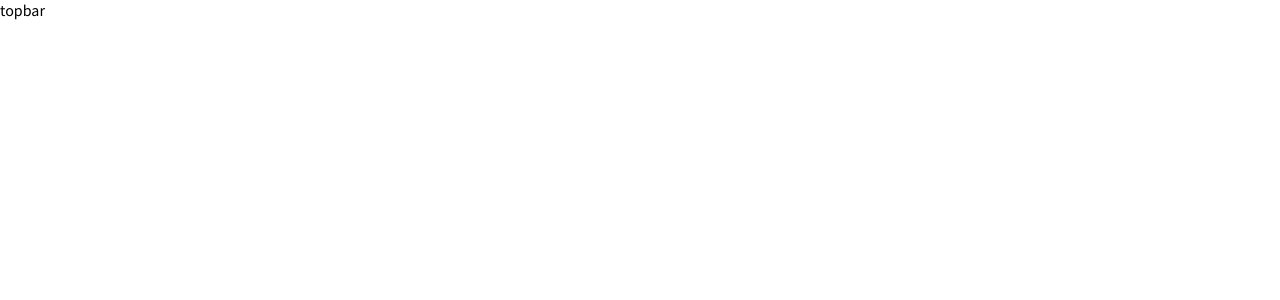
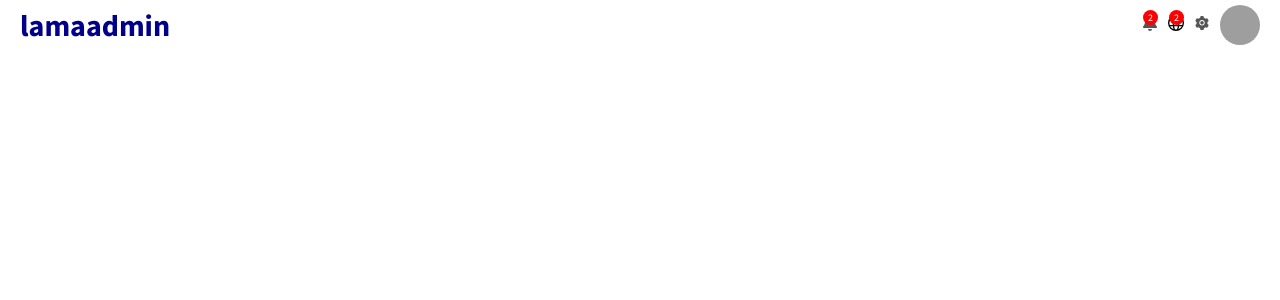
Before and after one commit to anamul01988/admin-dashboard, a React (Create React App) app: page / in a window 1280 px wide. Shown: the top 300 px of the page. Built offline with nearby package versions, Linux system fonts and the light colour scheme; grey boxes are pictures that could not be loaded.

Commit message:
topbar added

```diff
--- a/package.json
+++ b/package.json
@@ -10,6 +10,7 @@
     "@testing-library/user-event": "^13.5.0",
     "react": "^17.0.2",
     "react-dom": "^17.0.2",
+    "react-icons": "^4.3.1",
     "react-scripts": "^5.0.0",
     "recharts": "^2.1.8",
     "web-vitals": "^2.1.4"
--- a/src/components/topbar/Topbar.jsx
+++ b/src/components/topbar/Topbar.jsx
@@ -1,9 +1,41 @@
 import React from 'react';
+import './topbar.css';
+// import NotificationsNoneIcon from '@mui/icons-material/NotificationsNone';
+// import {NotificationsNone} from '@mui/icons-material';
+import {FaBell } from 'react-icons/fa';
+import {GrLanguage } from 'react-icons/gr';
+import {AiFillSetting } from 'react-icons/ai';
+
 
 function Topbar() {
   return (
       <>
-        topbar
+        <div className = "topbar">
+            <div className="topbarWrapper">
+                <div className="topLeft">
+                    <span className ="logo">lamaadmin</span>
+                </div>
+                <div className="topRight">
+                    <div className="topbarIconContainer">
+                    <FaBell/>
+                    <span className="topIconBadge">2</span>
+                    </div>
+
+                    <div className="topbarIconContainer">
+                    <GrLanguage/>
+                    <span className="topIconBadge">2</span>
+                    </div>
+
+                    <div className="topbarIconContainer">
+                    <AiFillSetting/>
+                    {/* <span className="topIconBadge">2</span> */}
+                    </div>
+                    <img src="https://images.pexels.com/photos/1526814/pexels-photo-1526814.jpeg?auto=compress&cs=tinysrgb&dpr=2&w=500" alt="" className="topAvatar" />
+
+                </div>
+            </div>
+
+        </div>
       </>
   )
 }
--- a/src/components/topbar/topbar.css
+++ b/src/components/topbar/topbar.css
@@ -0,0 +1,57 @@
+.topbar {
+    width: 100%;
+    height: 50px;
+    background-color: white;
+    position: sticky;
+    top: 0;
+    z-index: 999;
+  }
+
+  .topbarWrapper {
+    height: 100%;
+    padding: 0px 20px;
+    display: flex;
+    align-items: center;
+    justify-content: space-between;
+  }
+
+  .logo {
+    font-weight: bold;
+    font-size: 30px;
+    color: darkblue;
+    cursor: pointer;
+  }
+
+  .topRight{
+      display: flex;
+      align-items: center;
+  }
+
+  .topbarIconContainer {
+    position: relative;
+    cursor: pointer;
+    margin-right: 10px;
+    color: #555;
+  }
+
+  .topIconBadge{
+      width: 15px;
+      height: 15px;
+      position: absolute;
+      top: -5px;
+      right: 0px;
+      background-color: red;
+      color: white;
+      border-radius: 50%;
+      display: flex;
+      align-items: center;
+      justify-content: center;
+      font-size: 10px;
+  }
+
+  .topAvatar{
+      width: 40px;
+      height: 40px;
+      border-radius: 50%;
+      cursor: pointer;
+  }
```
Also changed, not shown: 1 other file (tests, documents, lock files or other folders).
